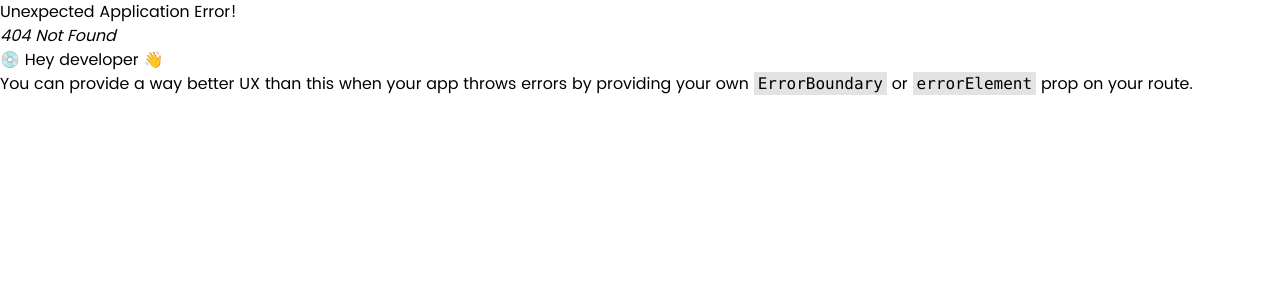
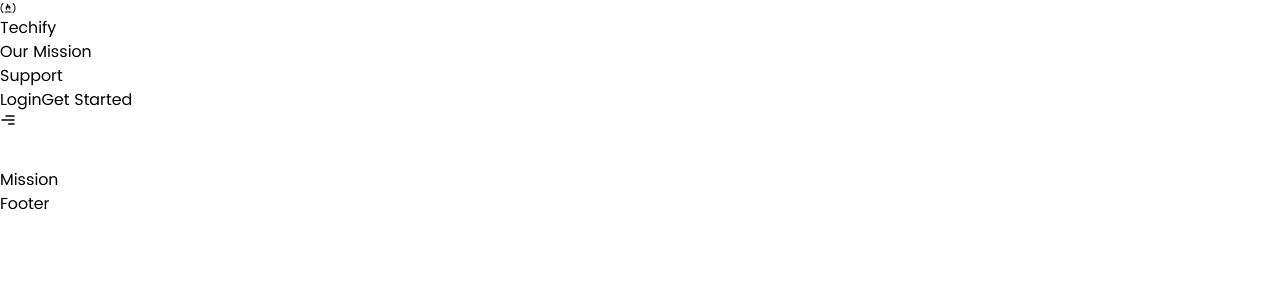
Before and after one commit to FrancisUzoigwe/Techify_fe, a React (Vite) app: page /mission in a window 1280 px wide. Before the commit this address had no page. Shown: the top 300 px of the page. Built offline with nearby package versions, Linux system fonts and the light colour scheme.

Commit message:
react-awesome-reveal now working

```diff
--- a/src/components/Reusesable/Building.tsx
+++ b/src/components/Reusesable/Building.tsx
@@ -6,6 +6,7 @@ const Building = () => {
     return (
         <div className="w-full  justify-center items-center flex min-h-[calc(100vh-60px)]">
             <div className="w-[95%] h-full flex justify-between items-end max-lg:flex-col max-lg:items-center">
+                <Fade direction="up" triggerOnce={true}>
                     <div className="w-[550px]  max-lg:mt-5  h-[80%] max-lg:w-[95%] max-lg:text-center">
                         <div className="text-5xl max-lg:mt-5 font-black max-md:text-[30px] leading-[60px] max-md:leading-[45px]"><span className="text-[orange] ">Building </span> Tomorrow's  Tech, Today's <span className="text-[orange]">Talent</span></div>
                         <div className="text-left mt-3 max-lg:text-center w-full">
@@ -21,14 +22,15 @@ const Building = () => {
                             </div>
                         </div>
                     </div>
+                </Fade>
                 <div className="w-[50%]  max-lg:w-full max-lg:my-3 h-auto max-lg:h-full max-lg:mt-6 ml-4">
                     <div className="h-[400px]  max-lg:h-[450px] w-full relative">
                         <div className="grid grid-cols-2 gap-5 relative inset-0">
-                            <Fade direction="up">
-                                <img src={me} className="mt-5 h-[250px] object-cover rounded-md col-span-1 row-span-1 bg-center" />
+                            <Fade direction="up" delay={600} triggerOnce={true}>
+                                <img src={me} className="mt-5 h-[250px] object-cover rounded-2xl col-span-1 row-span-1 bg-center" />
                             </Fade>
-                            <Fade direction="down">
-                                <img src={me1} className="mt-48 h-[250px]  object-cover bg-center bg-[black] rounded-md col-span-1 row-span-1 self-end " />
+                            <Fade direction="down" delay={800} triggerOnce={true}>
+                                <img src={me1} className="mt-48 h-[250px]  object-cover bg-center bg-[black] rounded-2xl col-span-1 row-span-1 self-end " />
                             </Fade>
                         </div>
                     </div>
--- /dev/null
+++ b/src/components/Reusesable/SecondSection.tsx
@@ -0,0 +1,8 @@
+
+const SecondSection = () => {
+  return (
+    <div>SecondSection</div>
+  )
+}
+
+export default SecondSection
--- a/src/components/common/Header.tsx
+++ b/src/components/common/Header.tsx
@@ -24,7 +24,7 @@ const Header = () => {
 
     return (
         <>
-            {scroll ? (<header className="w-full h-[60px] transition-all duration-500  flex items-center justify-center z-10">
+            {scroll ? (<header className="w-full h-[60px] transition-all duration-500  flex items-center justify-center z-[900] relative">
                 <header className="w-full h-[60px] bg-white shadow-sm flex items-center justify-center fixed">
                     <header className="flex justify-between items-center w-[95%] h-full">
                         <div className="flex items-center">
@@ -48,7 +48,7 @@ const Header = () => {
 
                     </header>
                 </header>
-            </header>) : (<header className="w-full h-[60px] transition-all duration-100  bg-black flex items-center justify-center z-10">
+            </header>) : (<header className="w-full h-[60px] transition-all duration-100  bg-black flex items-center justify-center z-[900] relative">
                 <header className="w-full h-[60px] bg-[#F5F2EB] shadow-sm  flex items-center justify-center fixed">
                     <header className="flex justify-between items-center w-[95%] h-full">
                         <div className="flex items-center">
--- a/src/components/common/SiderScreen.tsx
+++ b/src/components/common/SiderScreen.tsx
@@ -3,6 +3,7 @@ import { changedToggle } from "../../global/globalState";
 import { motion } from "framer-motion";
 import { IoClose } from "react-icons/io5"
 import { LiaFreeCodeCamp } from "react-icons/lia";
+import { Link } from "react-router-dom";
 
 const SiderScreen = ({ }) => {
     const toggled = useSelector((state: any) => state.toggle);
@@ -34,7 +35,7 @@ const SiderScreen = ({ }) => {
             variants={motionVariant}
             initial="close"
             animate={toggled ? "open" : "close"}
-            className={`${toggled ? "w-[70%]" : "w-[0px]"} md:hidden bg-white  h-screen fixed z-[9999]`}
+            className={`${toggled ? "w-[70%]" : "w-[0px]"} xl:hidden bg-white  h-screen fixed z-[9999]`}
         >
             {toggled ? <div>
                 <div
@@ -44,25 +45,22 @@ const SiderScreen = ({ }) => {
                         dispatch(changedToggle());
                     }} />
                 </div>
-                <div className="ml-6">
-                    <button className="my-5 py-2 px-5 rounded-md bg-blue-400 text-white">
-                        For Support
-                    </button>
-                </div>
-                <div className="ml-6">
-                    <button className="my-5 py-2 px-5 rounded-md bg-blue-400 text-white">
-                        For Learning
-                    </button>
-                </div>
-                <div className="ml-6">
-                    <button className="my-5 py-2 px-5 rounded-md bg-[orange] hover:bg-blue-400 transition duration-300 text-white">
-                        Login
-                    </button>
-                </div>
-                <div className="ml-6">
-                    <button className="my-5 py-2 px-5 rounded-md bg-blue-400 text-white">
-                        Get Started
-                    </button>
+                <div className="ml-6 mt-10">
+                    <Link to="/mission">
+                        <div className="my-5 ">Our Mission</div>
+                    </Link>
+                    <Link to="/support">
+                        <div className="my-5 ">Support</div>
+                    </Link>
+                    <Link to="/signin">
+                        <div className="my-5 ">Learn</div>
+                    </Link>
+                    <Link to="/signin">
+                        <div className="my-5 ">Login</div>
+                    </Link>
+                    <Link to="register">
+                        <div className="my-5 ">Get Started</div>
+                    </Link>
                 </div>
             </div> : null}
             <div className="">
--- a/src/pages/auth/LandingScreen.tsx
+++ b/src/pages/auth/LandingScreen.tsx
@@ -1,6 +1,7 @@
 import { useDispatch } from "react-redux"
 import { changedToggle } from "../../global/globalState"
 import Building from "../../components/Reusesable/Building"
+import SecondSection from "../../components/Reusesable/SecondSection"
 
 const LandingScreen = () => {
 
@@ -10,6 +11,7 @@ const LandingScreen = () => {
             dispatch(changedToggle())
         }}>
             <Building />
+            <SecondSection />
         </div>
     )
 }
--- /dev/null
+++ b/src/pages/auth/Mission.tsx
@@ -0,0 +1,8 @@
+
+const Mission = () => {
+  return (
+    <div>Mission</div>
+  )
+}
+
+export default Mission
--- a/src/router/mainRouter.tsx
+++ b/src/router/mainRouter.tsx
@@ -7,6 +7,7 @@ import LandingScreen from "../pages/auth/LandingScreen"
 import RegisterScreen from "../pages/auth/RegisterScreen"
 import SigninScreen from "../pages/auth/SigninScreen"
 import SupportScreen from "../pages/auth/SupportScreen"
+import Mission from "../pages/auth/Mission"
 
 export const mainRouter = createBrowserRouter([
     {
@@ -29,6 +30,10 @@ export const mainRouter = createBrowserRouter([
                 path: "/support",
                 element: <SupportScreen />
             },
+            {
+                path: "/mission",
+                element: <Mission />
+            },
         ]
 
     }
```
Lines whose indentation alone changed are shown as unchanged.
